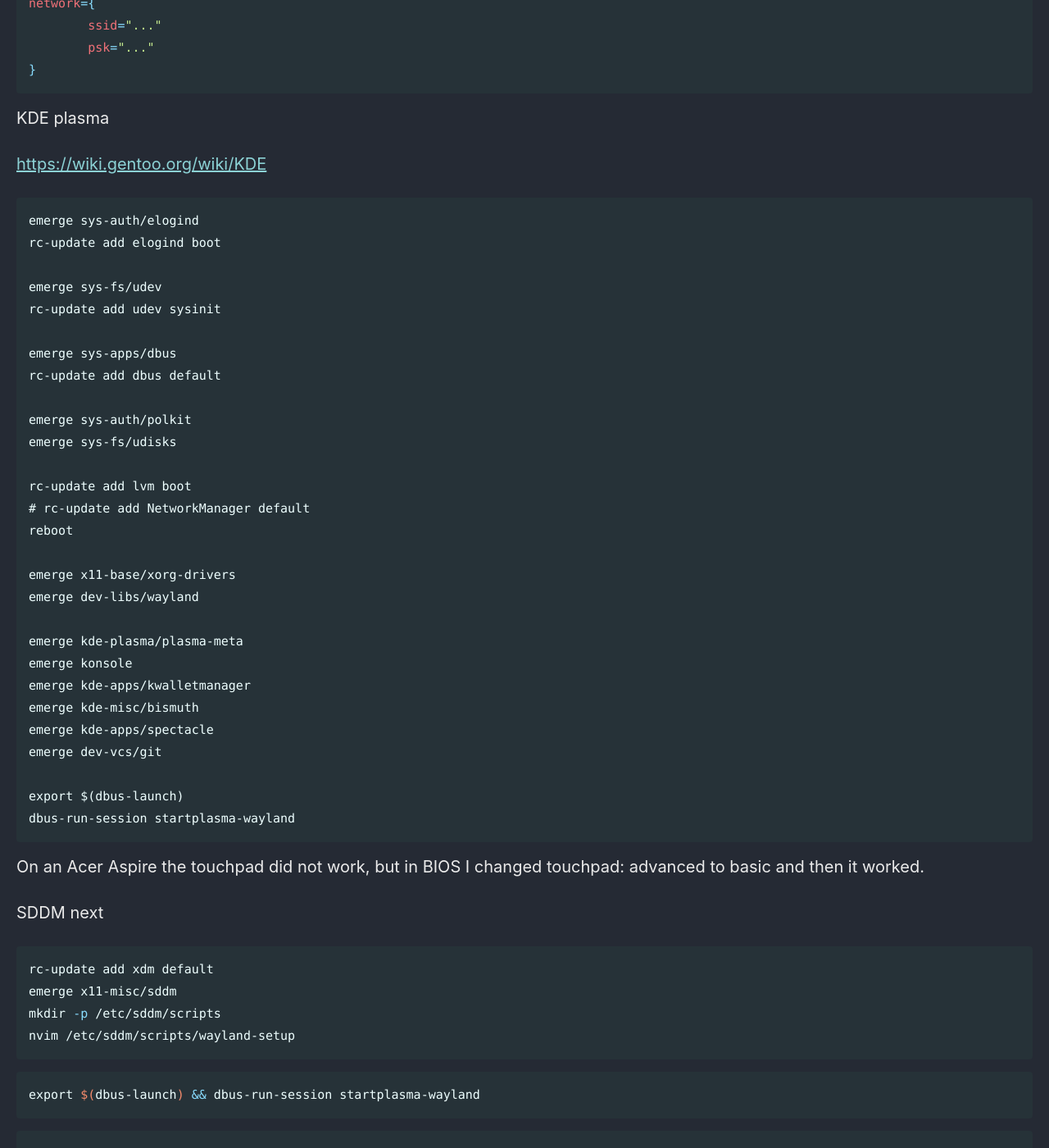
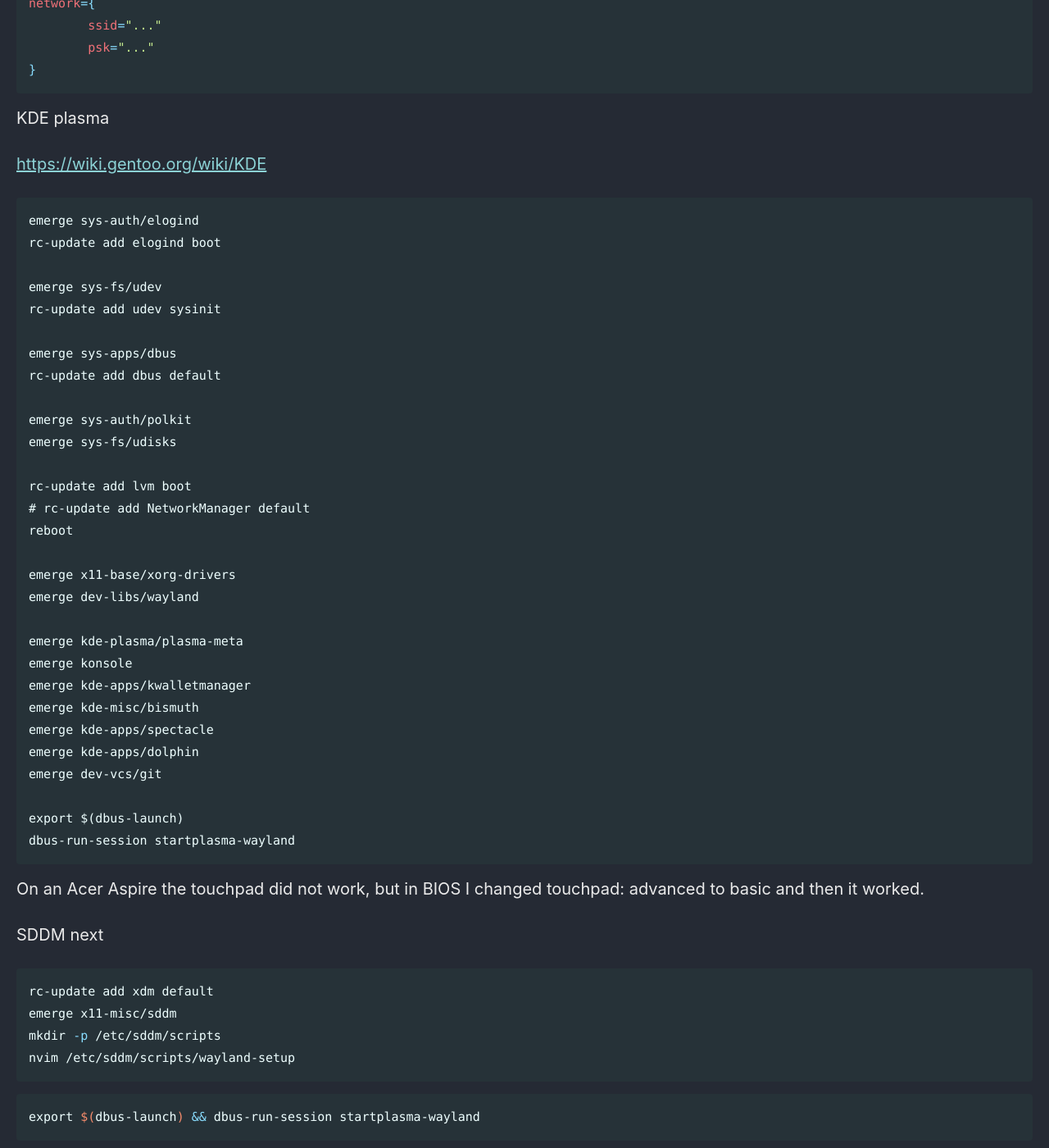
Before and after one commit to Connor-McCartney/Connor-McCartney.github.io, a Jekyll site: the page built from _pages/misc/gentoo.md, in a window 1280 px wide and 1400 px high, scrolled down 5276 px. Shown: the whole window at 82% size. Built offline with Jekyll 4.4.1, drawn with Linux system fonts in a browser that asks for light colours; cached includes are drawn as plain includes; our own code applies the rules of GitHub Pages for plain Markdown files.

Commit message:
Update gentoo.md

```diff
--- a/_pages/misc/gentoo.md
+++ b/_pages/misc/gentoo.md
@@ -271,6 +271,7 @@ emerge konsole
 emerge kde-apps/kwalletmanager
 emerge kde-misc/bismuth
 emerge kde-apps/spectacle
+emerge kde-apps/dolphin
 emerge dev-vcs/git
 
 export $(dbus-launch)
```
